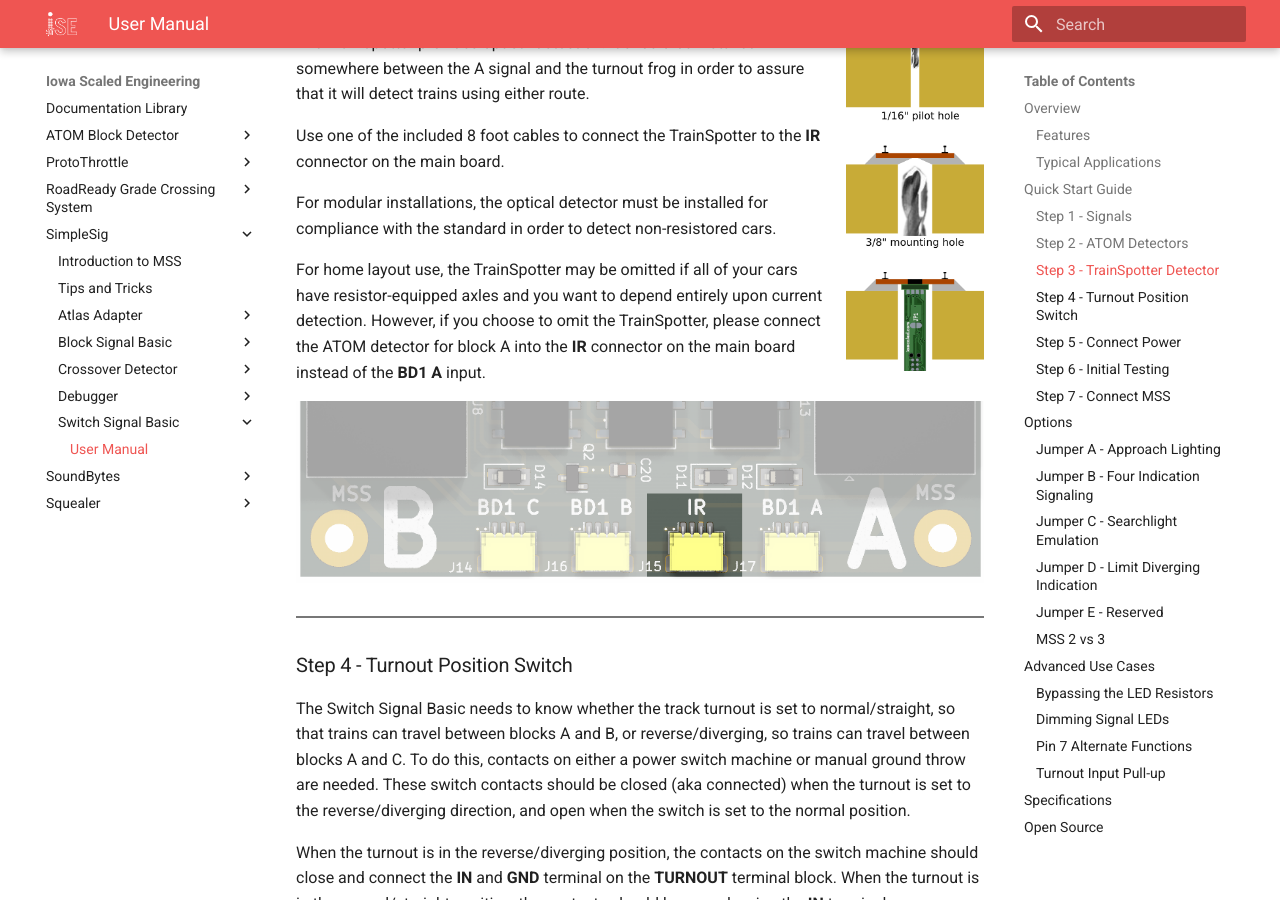
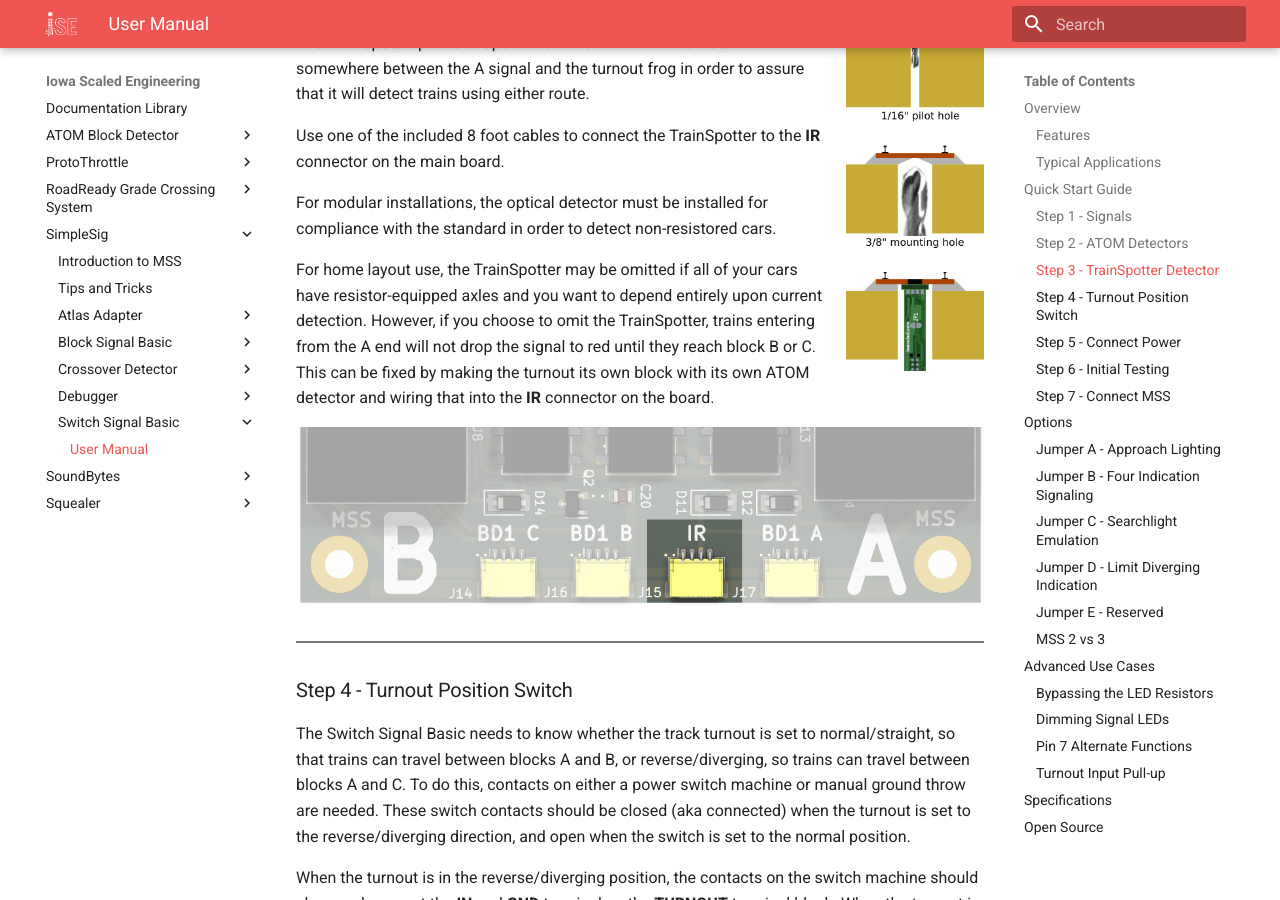
Before and after one commit to IowaScaledEngineering/ise-docs, an MkDocs documentation site: the page built from docs/SimpleSig/Switch Signal Basic/manual.md, in a window 1280 px wide and 900 px high, scrolled down 5382 px. Built offline with MkDocs 1.6.1 and Material for MkDocs 9.7.7, drawn with Linux system fonts in a browser that asks for light colours.

Commit message:
Update switch signal basic with a better note on behaviour if you omit the trainspotter

```diff
--- a/docs/SimpleSig/Switch Signal Basic/manual.md
+++ b/docs/SimpleSig/Switch Signal Basic/manual.md
@@ -97,7 +97,7 @@
 
 For modular installations, the optical detector must be installed for compliance with the standard in order to detect non-resistored cars.
 
-For home layout use, the TrainSpotter may be omitted if all of your cars have resistor-equipped axles and you want to depend entirely upon current detection.  However, if you choose to omit the TrainSpotter, please connect the ATOM detector for block A into the **IR** connector on the main board instead of the **BD1 A** input.
+For home layout use, the TrainSpotter may be omitted if all of your cars have resistor-equipped axles and you want to depend entirely upon current detection.  However, if you choose to omit the TrainSpotter, trains entering from the A end will not drop the signal to red until they reach block B or C.  This can be fixed by making the turnout its own block with its own ATOM detector and wiring that into the **IR** connector on the board.
 
 ![](img/mss-switch-ir-connections.png)
 
```
